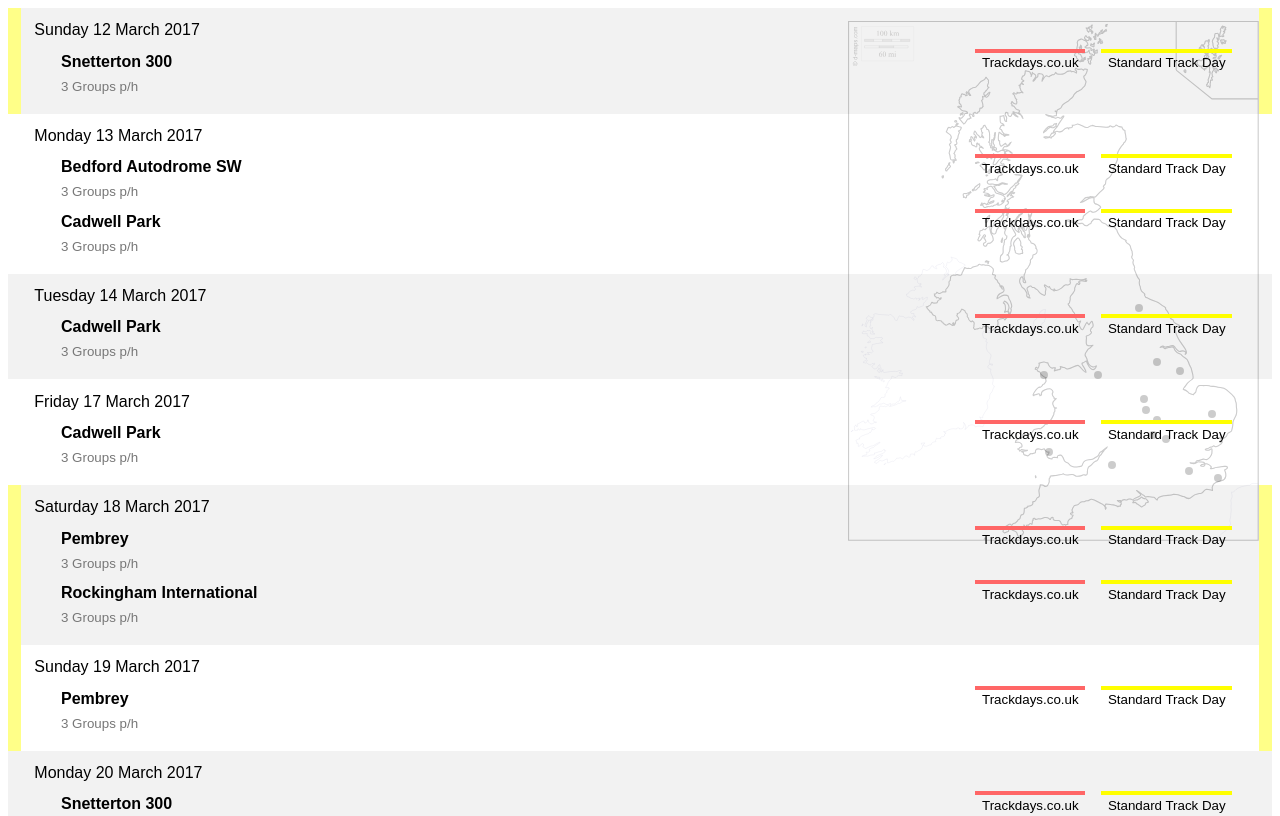
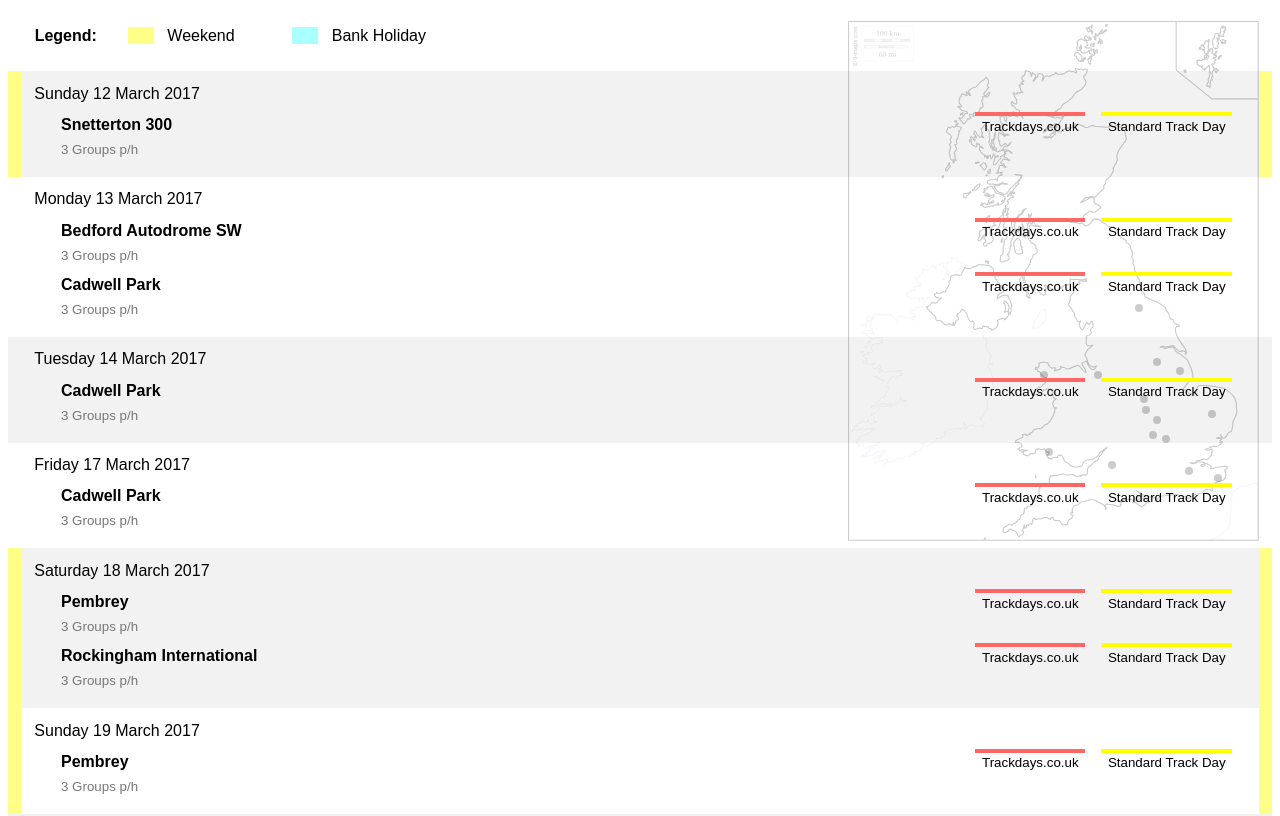
Before and after one commit to edf825/trackdays, a plain HTML site: page docs/index.html in a window 1280 px wide. Shown: the top 816 px of the page. Drawn offline with Linux system fonts and the light colour scheme.

Commit message:
Add legend for Weekend/Bank holiday colours

```diff
--- a/docs/index.html
+++ b/docs/index.html
@@ -12,6 +12,16 @@
              display: none;
          }
 
+         #legend {
+             margin: 20pt 20pt;
+         }
+
+         .legend-item {
+             border-left: 20pt solid transparent;
+             margin: 20pt;
+             padding-left: 10pt;
+         }
+
          .dategroup {
              margin: 0;
              padding: 10pt 10pt 5pt 10pt;
@@ -20,17 +30,14 @@
          }
 
          .dategroup:nth-child(2n) {
-         }
-
-         .dategroup:nth-child(2n+1) {
              background-color: rgba(0, 0, 0, 0.05);
          }
 
-         .dategroup.weekend {
+         .weekend {
              border-color: #ff8;
          }
 
-         .dategroup.holiday {
+         .holiday {
              border-color: #aff;
          }
 
@@ -129,6 +136,11 @@
             Loading track list...
         </div>
         <div id="container">
+            <div id="legend">
+                <strong>Legend:</strong>
+                <span class="legend-item weekend">Weekend</span>
+                <span class="legend-item holiday">Bank Holiday</span>
+            </div>
         </div>
         <div id="map" >
             <img src="map.svg" />
```
